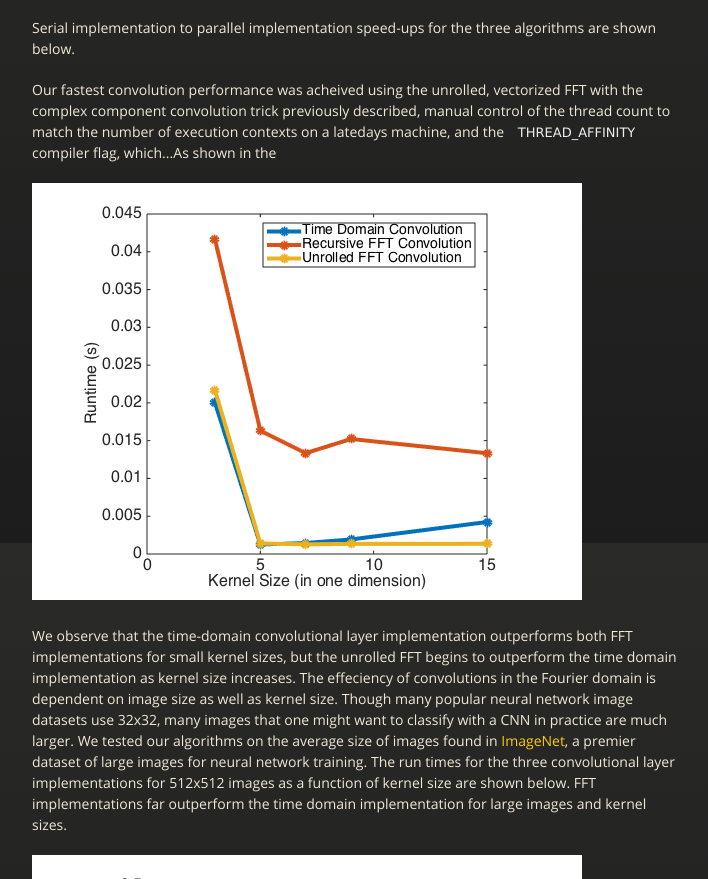
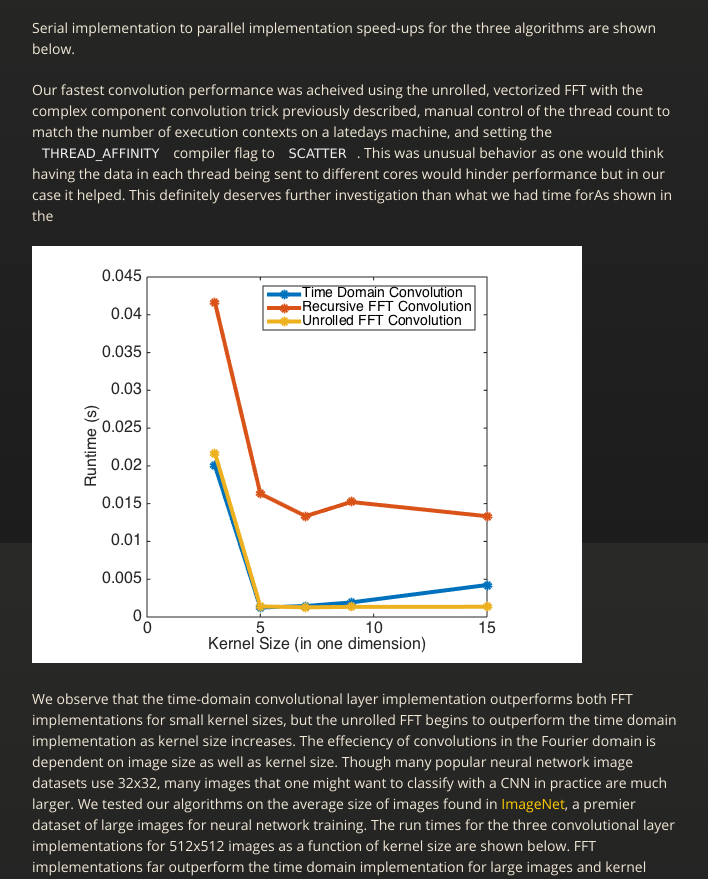
Before and after one commit to mwoodson1/15418FinalProject, a plain HTML site: page index.html in a window 1280 px wide. Shown: the part 4257-5136 px from the top of the page, without its empty margins (283-991 px from the left). Drawn offline with nearby package versions, Linux system fonts and the light colour scheme.

Commit message:
Update index.html

```diff
--- a/index.html
+++ b/index.html
@@ -126,7 +126,7 @@ All results below were obtained by running code on a single node of <code>lateda
 <p>We compared three implementations of image convolution: 1) the naive, time domain implementation pictured in the  background section 2) A recursive FFT implementation of convolution, new to NeuroPhi, and 3) An unrolled FFT implementation of convolution, new to NeuroPhi. Convolution runtimes on 512x512 pixel images (roughly the average size of images in the ImagNet database) for serial versions of the three algorithms as a function of kernel size are shown below. While runtime quickly blows up for large kernel sizes in the time domain, it remains fairly constant over kernel sizes in the two Fourier domain algorithms.</p>
 <p>We then implemented parallelized versions of all three algorithms. The time domain algorithm was parallelized with OpenMP multi-threading and ISPC vector intrinsics. The recursive FFT algorithm was parellized with <code>cilk_spawn</code>'s fork-and-join parallelism. The unrolled FFT algorithm was already so fast after parallelizing it with ISPC vector intrinsics that spawning new threads was generally too much overhead and just incurred latency. Cilk had too much overhead and only a single for loop was efficiently parallelized with OpenMP. It is also worth noting that while OpenMP provides <code>#pragma vector</code> and <code>#pragma simd</code>  directives for vector operations, we got signficantly better speedup by writing vector intrinsics with ISPC. Runtimes of all three parallel implementations on 512x512 pixel images as a function of kernel size are shown below. Once again, while runtime quickly blows up for large kernel sizes in the parallel time domain algorithm, it remains fairly constant over kernel sizes in the two parallel Fourier domain algorithms.</p>
 <p>Serial implementation to parallel implementation speed-ups for the three algorithms are shown below. </p>
-<p>Our fastest convolution performance was acheived using the unrolled, vectorized FFT with the complex component convolution trick previously described, manual control of the thread count to match the number of execution contexts on a latedays machine, and the <code>THREAD_AFFINITY</code> compiler flag, which...As shown in the </p>
+<p>Our fastest convolution performance was acheived using the unrolled, vectorized FFT with the complex component convolution trick previously described, manual control of the thread count to match the number of execution contexts on a latedays machine, and setting the <code>THREAD_AFFINITY</code> compiler flag to <code>SCATTER</code>. This was unusual behavior as one would think having the data in each thread being sent to different cores would hinder performance but in our case it helped. This definitely deserves further investigation than what we had time forAs shown in the </p>
 
 
 <img src="LateDaysResults_SmallImages.png">
```
